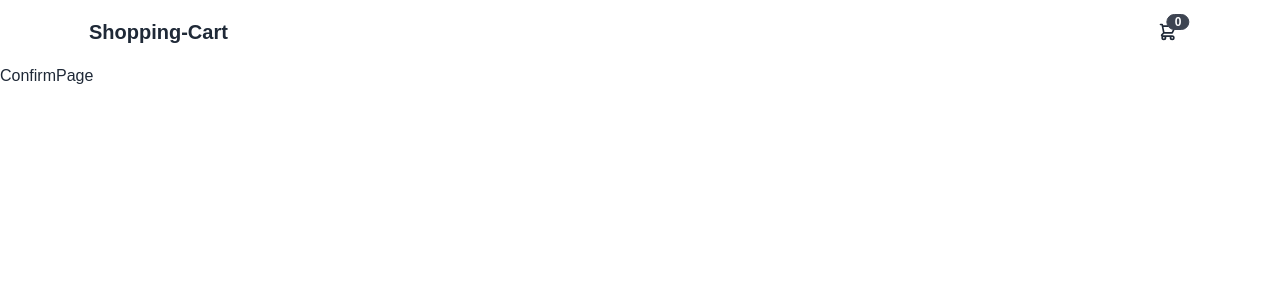
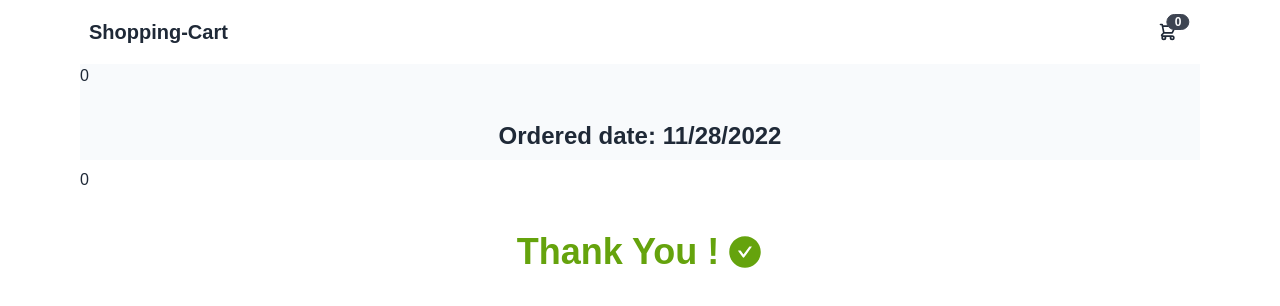
Before and after one commit to sagargohel96/shopping-cart, a React (Create React App) app: page /confirmpage in a window 1280 px wide. Shown: the top 306 px of the page. Built offline with nearby package versions, Linux system fonts and the light colour scheme.

Commit message:
code format and ui change

```diff
--- a/package.json
+++ b/package.json
@@ -14,6 +14,7 @@
     "axios": "^1.2.0",
     "clsx": "^1.2.1",
     "daisyui": "^2.42.1",
+    "framer-motion": "^7.6.15",
     "react": "^18.2.0",
     "react-dom": "^18.2.0",
     "react-icons": "^4.7.1",
--- a/src/App.tsx
+++ b/src/App.tsx
@@ -3,13 +3,20 @@ import Navbar from './components/Navbar';
 import './index.css';
 import Routing from './routing/Routing';
 import { ToastContainer } from 'react-toastify';
+// import BottomNavbar from './components/BottomNavbar';
 
 function App() {
   return (
     <div className='container '>
       <Navbar />
       <Routing />
-      <ToastContainer autoClose={1000} theme='dark' hideProgressBar={true} />
+      <ToastContainer
+        autoClose={1000}
+        theme='dark'
+        hideProgressBar={true}
+        position='bottom-right'
+      />
+      {/* <BottomNavbar /> */}
     </div>
   );
 }
--- /dev/null
+++ b/src/components/BottomNavbar.tsx
@@ -0,0 +1,23 @@
+import { Link } from 'react-router-dom';
+const BottomNavbar = () => {
+  return (
+    <div className='btm-nav'>
+      <div className='bg-green-300'>
+        <Link to='/'>
+          <button className='text-center'>
+            <span className='btm-nav-label text-center'>Home</span>
+          </button>
+        </Link>
+      </div>
+      <div className='bg-slate-500'>
+        <Link to='/cart '>
+          <button className=' text-neutral-content'>
+            <span className='btm-nav-label'>Cart</span>
+          </button>
+        </Link>
+      </div>
+    </div>
+  );
+};
+
+export default BottomNavbar;
--- /dev/null
+++ b/src/components/ConfirmpageCard.tsx
@@ -0,0 +1,25 @@
+import React from 'react';
+import { ConfirmCartCardInterface } from '../interface/ConfirmCardInterface';
+
+const ConfirmpageCard = (props: ConfirmCartCardInterface) => {
+  const { id, imgurl, title, price, rating } = props;
+  return (
+    <div
+      className='max-h-60 mb-4 rounded overflow-hidden shadow p-4 hover:shadow-lg flex'
+      key={id}
+    >
+      <div className='justify-center '>
+        <img className=' rounded w-3/4 h-full' src={imgurl} alt={title} />
+      </div>
+      <div className='grid grid-cols-2 justify-center w-full w-5/4'>
+        <div className='grid-col flex-1 grid gap-6 text-left'>
+          <div className='font-bold text-xl w-max '>{title}</div>
+          <div className='font-bold text-xl w-fit'>Price : ₹ {price}</div>
+          <div className='font-semibold text-slate-500'>Rating : {rating}</div>
+        </div>
+      </div>
+    </div>
+  );
+};
+
+export default ConfirmpageCard;
--- a/src/components/Rating.tsx
+++ b/src/components/Rating.tsx
@@ -1,5 +1,4 @@
 import React, { useState } from 'react';
-import { Cart } from '../tools/svgs';
 import { AiFillStar } from 'react-icons/ai';
 
 interface Rating {
--- a/src/components/Total.tsx
+++ b/src/components/Total.tsx
@@ -1,13 +1,13 @@
 import React from 'react';
 import { useSelector } from 'react-redux';
 import { RootState } from '../app/store';
+import { toast } from 'react-toastify';
 import { GrCheckboxSelected } from 'react-icons/gr';
 import { Link } from 'react-router-dom';
 const Total = () => {
   const cart = useSelector((state: RootState) => state.cart.value);
   let totalQuantity = 0;
   let totalPrice = 0;
-
   cart.forEach((item) => {
     totalQuantity += item.quantity;
     totalPrice += item.price * item.quantity;
@@ -21,12 +21,24 @@ const Total = () => {
         <span className='font-bold'>Total price : </span> ${totalPrice}
       </div>
       <div className='flex  ml-10 '>
-        <Link to='/confirmpage'>
-          <button className='bg-green-300 hover:bg-gray-400 text-gray-800 font-bold py-2 px-4 rounded inline-flex items-center'>
+        {cart.length ? (
+          <Link to='/confirmpage'>
+            <button className='bg-green-300 hover:bg-gray-400 text-gray-800 font-bold py-2 px-4 rounded inline-flex items-center'>
+              <GrCheckboxSelected className='mr-2' />
+              <span>Confirm Order</span>
+            </button>
+          </Link>
+        ) : (
+          <button
+            onClick={() => {
+              toast('Sorry , Your cart is empty !');
+            }}
+            className='bg-green-300 hover:bg-gray-400 text-gray-800 font-bold py-2 px-4 rounded inline-flex items-center'
+          >
             <GrCheckboxSelected className='mr-2' />
             <span>Confirm Order</span>
           </button>
-        </Link>
+        )}
       </div>
     </div>
   );
--- a/src/data/ProductList.tsx
+++ b/src/data/ProductList.tsx
@@ -1,5 +1,5 @@
 import axios from 'axios';
-import React, { useState, useEffect, useCallback, Fragment } from 'react';
+import React, { useState, useEffect, useCallback } from 'react';
 import { Card } from '../components/Card';
 
 import { ProductInterface } from '../interface/ProductInferface';
--- /dev/null
+++ b/src/interface/ConfirmCardInterface.tsx
@@ -0,0 +1,7 @@
+export interface ConfirmCartCardInterface {
+  id: number;
+  imgurl: string;
+  title: string;
+  price: number;
+  rating: number;
+}
--- a/src/module/Cart.tsx
+++ b/src/module/Cart.tsx
@@ -10,7 +10,7 @@ export const Cart = () => {
       <Total />
       <div className=' px-20 gap-10 '>
         <div
-          className='flex justify-between bg-gradient-to-r from-slate-800  text-center py-4 mb-4 sticky top-16 lg:px-4'
+          className='flex justify-between bg-slate-800  text-center py-4 mb-4 sticky top-16 lg:px-4'
           role='alert'
         >
           <div className='uppercase px-4 py-3 text-lg font-bold text-white ml-20 flex '>
--- a/src/module/ConfirmPage.tsx
+++ b/src/module/ConfirmPage.tsx
@@ -1,5 +1,77 @@
-import React from "react";
+import { AiFillCheckCircle } from 'react-icons/ai';
+import { useSelector } from 'react-redux';
+import { RootState } from '../app/store';
+import { motion } from 'framer-motion';
+import CartConfirmpageCard from '../components/ConfirmpageCard';
+export const ConfirmPage = () => {
+  const cart = useSelector((state: RootState) => state.cart.value);
+  let totalQuantity = 0;
+  let totalPrice = 0;
+  cart.forEach((item) => {
+    totalQuantity += item.quantity;
+    totalPrice += item.price * item.quantity;
+  });
+  const date = new Date().toLocaleDateString();
+  const Time = new Date().toLocaleTimeString();
+  return (
+    <div className='px-20 gap-10'>
+      <div className='sticky top-0 bg-slate-50'>
+        {cart.length && (
+          <div className='text-lime-600 flex justify-center text-2xl font-semibold items-center gap-2'>
+            <span>Your order has been placed!</span>
+            <AiFillCheckCircle />
+          </div>
+        )}
+        <div className='flex justify-center mt-4 '>
+          {totalQuantity > 0 && (
+            <div className='flex text-2xl mb-2'>
+              <span className='font-bold'>
+                Total quantity : {totalQuantity}
+              </span>
+            </div>
+          )}
+          {totalPrice > 0 && (
+            <div className='flex ml-10 text-2xl'>
+              <span className='font-bold'>Total price : ${totalPrice}</span>
+            </div>
+          )}
+        </div>
+        <div className='flex justify-center mt-4 '>
+          <div className='flex text-2xl mb-2'>
+            <span className='font-bold'> Ordered date: {date}</span>
+          </div>
 
-export const ConfirmPage = () => {
-  return <div>ConfirmPage</div>;
+          {totalPrice > 0 && (
+            <div className='flex ml-10 text-2xl'>
+              <span className='font-bold'>Ordered time : {Time}</span>
+            </div>
+          )}
+        </div>
+      </div>
+      <div className='grid md:grid-cols-2 mt-2 gap-10'>
+        {cart.length &&
+          cart.map((item, index) => {
+            return (
+              <CartConfirmpageCard
+                key={index}
+                imgurl={item.images[0]}
+                id={item.id}
+                title={item.title}
+                price={item.price}
+                rating={item.rating}
+              />
+            );
+          })}
+      </div>
+      <motion.div
+        className='text-lime-600 flex justify-center text-4xl font-semibold items-center gap-2 mt-10'
+        initial={{ opacity: 0, scale: 0.5 }}
+        animate={{ opacity: 1, scale: 1 }}
+        transition={{ duration: 3 }}
+      >
+        <span>Thank You !</span>
+        <AiFillCheckCircle />
+      </motion.div>
+    </div>
+  );
 };
--- a/src/module/Home.tsx
+++ b/src/module/Home.tsx
@@ -1,9 +1,13 @@
-import React from "react";
-import ProductList from "../data/ProductList";
+import React from 'react';
+// import BottomNavbar from '../components/BottomNavbar';
+import ProductList from '../data/ProductList';
 export const Home = () => {
   return (
-    <div>
-      <ProductList />
-    </div>
+    <>
+      <div>
+        <ProductList />
+      </div>
+      {/* <BottomNavbar /> */}
+    </>
   );
 };
```
Also changed, not shown: 1 other file (tests, documents, lock files or other folders).
